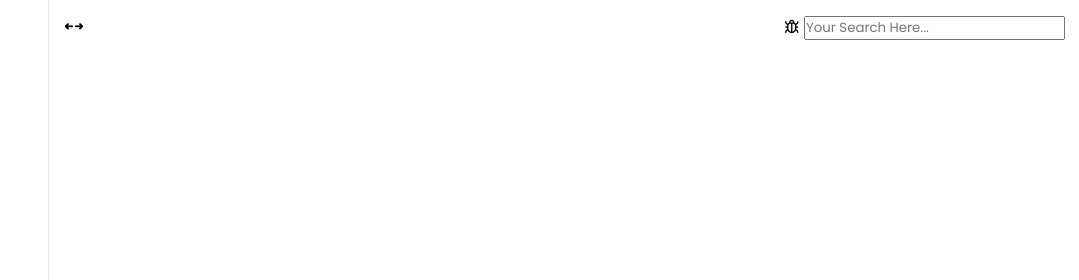
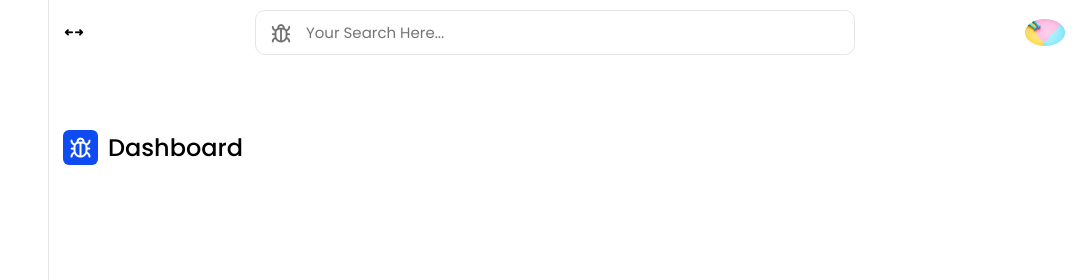
Before and after one commit to AbeyCT/BlazeTech, a plain HTML site: page index.html in a window 1280 px wide. Shown: the top 280 px of the page, 201-1280 px from the left. Drawn offline with nearby package versions, Linux system fonts and the light colour scheme.

Commit message:
dashboard space

```diff
--- a/index.html
+++ b/index.html
@@ -86,7 +86,19 @@
                 <i class="uil uil-bug"></i>
                 <input type="text" placeholder="Your Search Here...">
             </div>
+            <img src="images/background3.jpeg" alt="">
         </div>
+
+        <div class="dash-content">
+            <div class="overview">
+                <div class="title">
+                    <i class="uil uil-bug"></i>
+                    <span class="text">Dashboard</span>
+
+                </div>
+            </div>
+        </div>
+
     </section>
 
     <script src="script.js"></script>
--- a/style.css
+++ b/style.css
@@ -118,6 +118,10 @@ nav .nav-links li a:hover:before {
     background-color: var(--primary-color);
 }
 
+body.dark li a:hover:before {
+    background-color: var(--text-color);
+}
+
 nav .menu-items li a i {
     display: flex;
     min-width: 45px;
@@ -143,6 +147,11 @@ nav.close li a .link-name {
 nav .nav-links li a:hover i,
 nav .nav-links li a:hover .link-name {
     color: var(--primary-color);
+}
+
+body.dark .nav-links li a:hover i,
+body.dark .nav-links li a:hover .link-name {
+    color: var(--text-color);
 }
 
 .menu-items .logout-mode {
@@ -203,7 +212,7 @@ body.dark .switch::before {
     transition: var(--trans-05);
 }
 
-.nav.close ~ .dashboard {
+nav.close ~ .dashboard {
     left: 73px;
     width: calc(100% - 73px);
 }
@@ -226,8 +235,82 @@ nav.close ~ .dashboard .top {
     width: calc(100% - 73px);
 }
 
+nav.close ~ .dashboard {
+    left: 73px;
+    width: calc(100% - 73px);
+}
+
 .dashboard .top .sidebar-toggle {
     color: var(--text-color);
     font-size: 22px;
     cursor: pointer;
 }
+
+.dashboard .top .search-box {
+    position: relative;
+    width: 100%;
+    height: 45px;
+    max-width: 600px;
+    margin: 0 30px;
+}
+
+.top .search-box input {
+    position: absolute;
+    font-size: 15px;
+    font-weight: 500px;
+    outline: none;
+    color: var(--text-color);
+    padding: 0 25px 0 50px;
+    width: 100%;
+    height: 100%;
+    border-radius: 10px;
+    border: 1px solid var(--border-color);
+    background-color: var(--panel-color);
+}
+
+.top .search-box i {
+    position: absolute;
+    top: 50%;
+    left: 15px;
+    font-size: 22px;
+    color: var(--black-light-color);
+    z-index: 10;
+    transform: translateY(-50%);
+
+}
+
+.top img {
+    width: 40px;
+    border-radius: 50%;
+}
+
+.dashboard .dash-content {
+    padding-top: 50px;
+}
+
+.dash-content .title {
+    display: flex;
+    align-items: center;
+    margin: 70px 0 30px 0;
+}
+
+.dash-content .title i {
+    display: flex;
+    position: relative;
+    width: 35px;
+    height: 35px;
+    align-items: center;
+    justify-content: center;
+    font-size: 24px;
+    border-radius: 6px;
+    color: var(--title-icon-color);
+    background-color: var(--primary-color);
+
+}
+
+.dash-content .title .text {
+    font-size: 24px;
+    font-weight: 500;
+    color: var(--text-color);
+    margin-left: 10px;
+}
```
